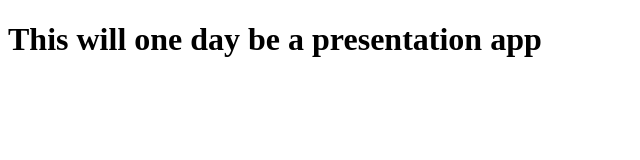
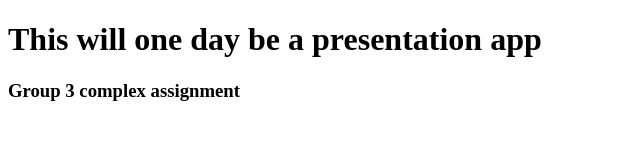
Before and after one commit to MagnusNordboe/MM-200-Project, a plain HTML site: page index.html in a window 1280 px wide. Shown: the whole page, without its empty margins (0-640 px from the left). Drawn offline with Linux system fonts and the light colour scheme.

Commit message:
added to h3

```diff
--- a/index.html
+++ b/index.html
@@ -9,6 +9,7 @@
 <body>
 
     <h1>This will one day be a presentation app</h1>
+	<h3>Group 3 complex assignment</h3>
 
 </body>
 
```
